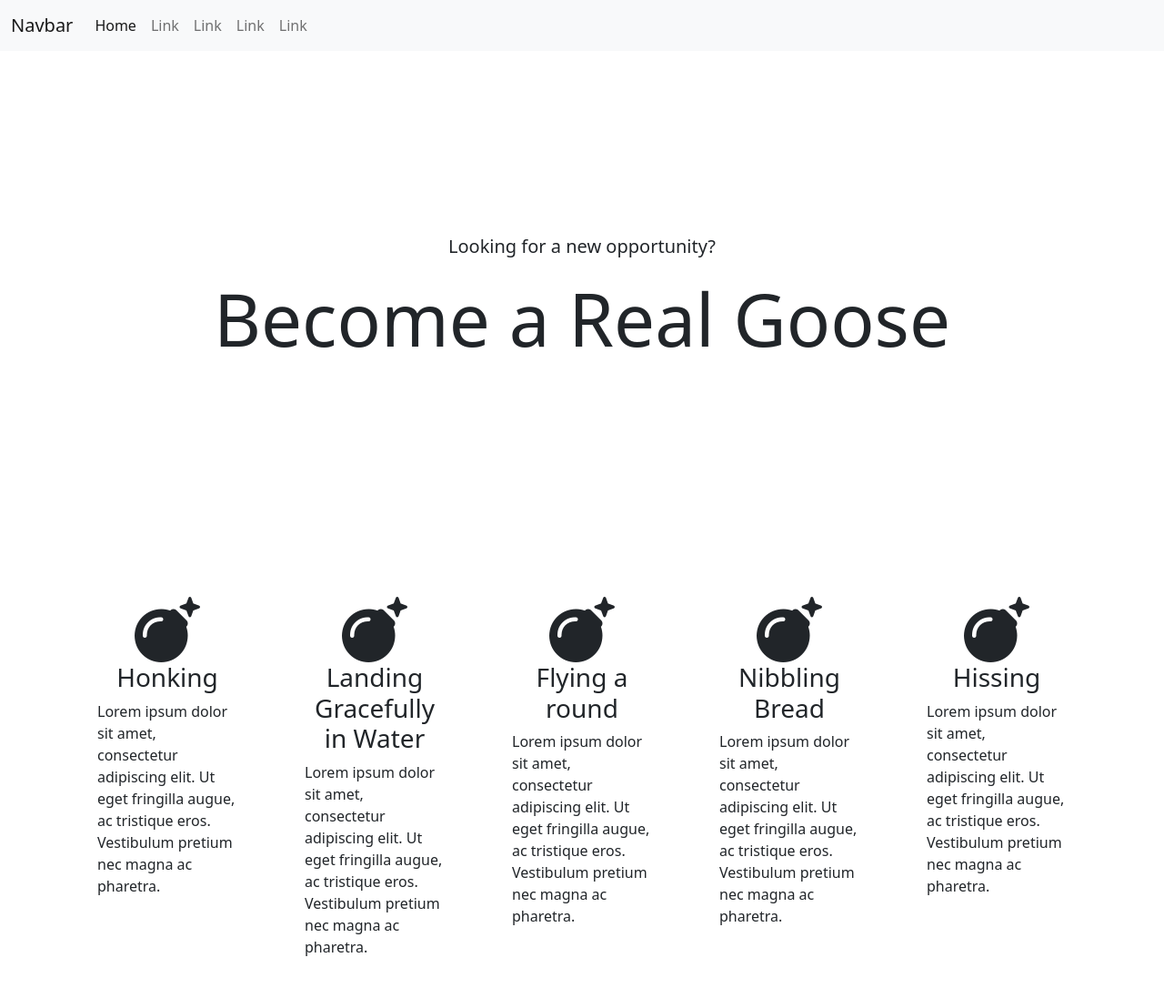
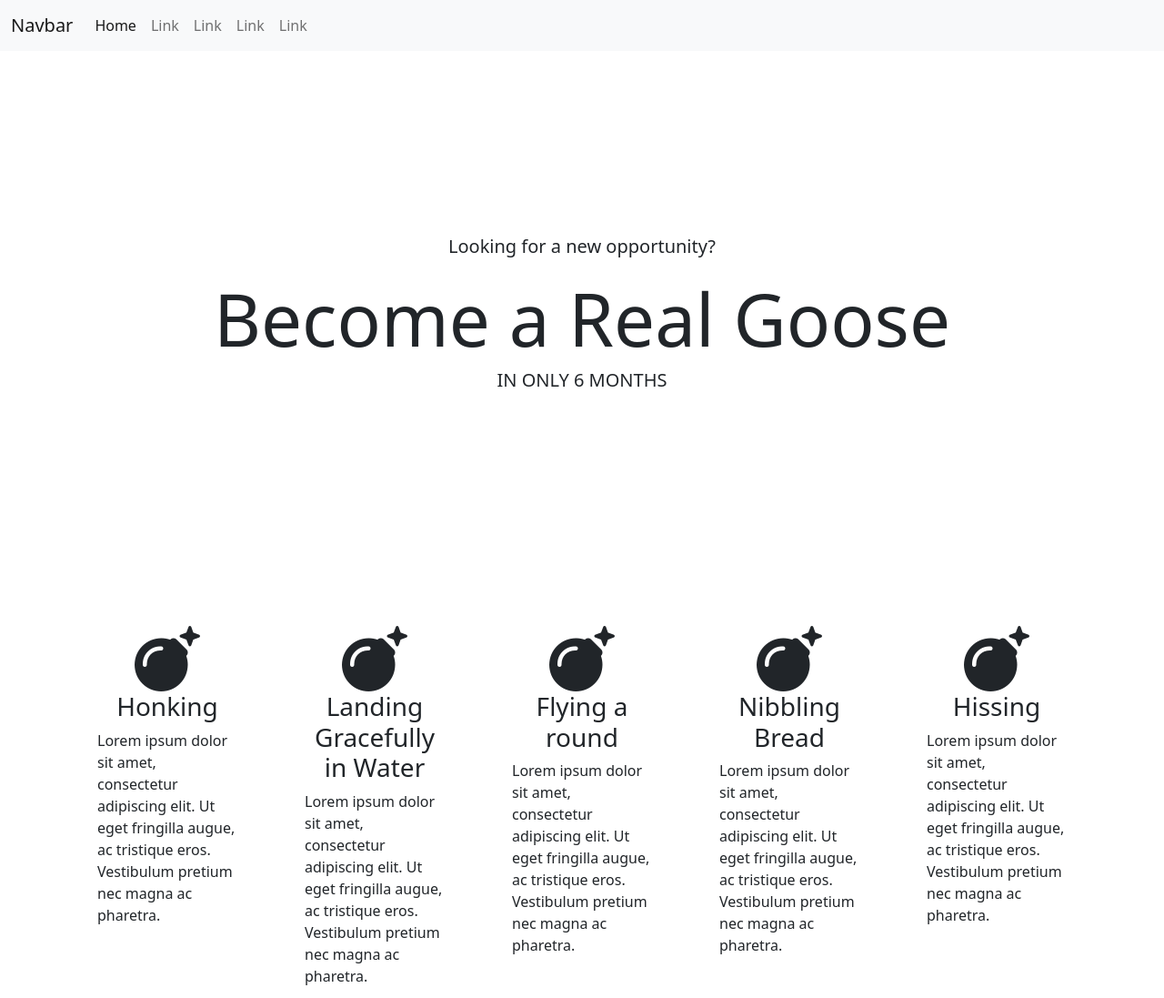
Before and after one commit to bnbry/be-a-goose, a plain HTML site: page index.html in a window 1280 px wide. Shown: the top 1097 px of the page at 91% size. Drawn offline with nearby package versions, Linux system fonts and the light colour scheme.

Commit message:
Add readme and publish

```diff
--- a/index.html
+++ b/index.html
@@ -76,6 +76,7 @@
               <div class="col">
                 <p class="lead">Looking for a new opportunity?</p>
                 <h1 class="display-1">Become a Real Goose</h1>
+                <h5>IN ONLY 6 MONTHS</h5>
               </div>
             </div>
           </div>
```
Also changed, not shown: 1 other file.
